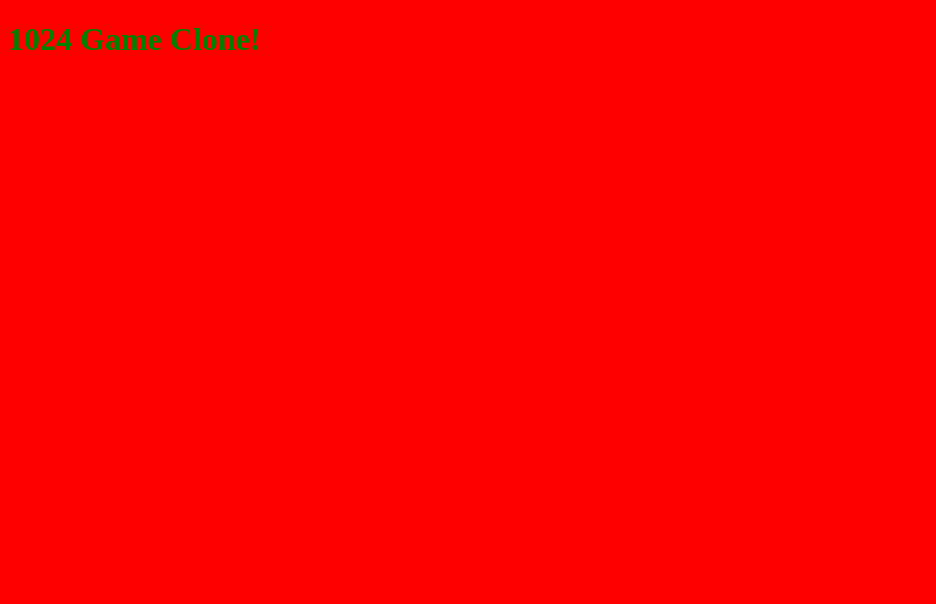
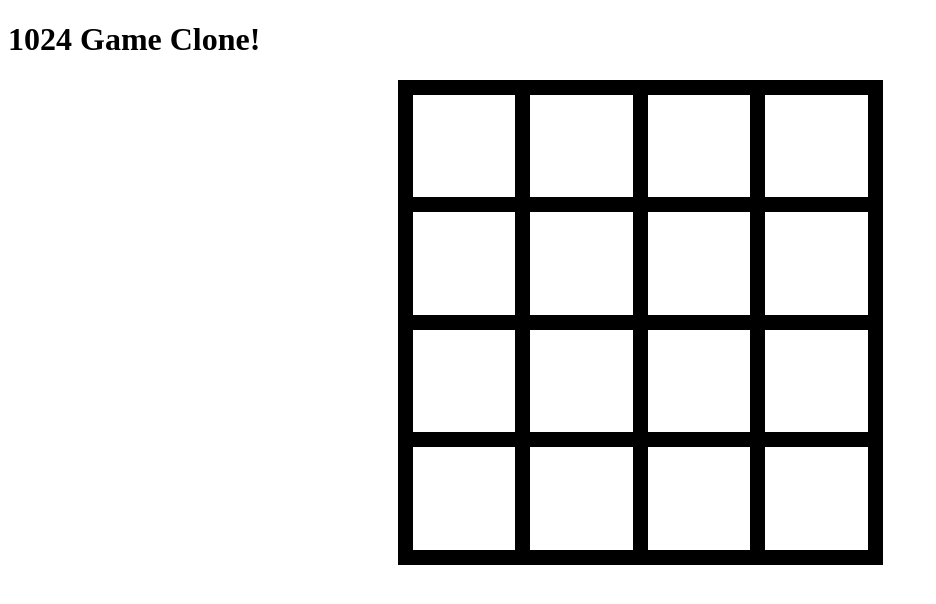
Before and after one commit to Kdehner/1024-Game-Clone, a website built with webpack: page src/index.html in a window 1280 px wide. Shown: the whole page, without its empty margins (0-936 px from the left). Built offline with nearby package versions, Linux system fonts and the light colour scheme.

Commit message:
setup basic styeling for game

```diff
--- a/src/index.html
+++ b/src/index.html
@@ -8,5 +8,24 @@
 </head>
 <body>
   <h1>1024 Game Clone!</h1>
+
+  <div class="game">
+    <div class="tile"></div>
+    <div class="tile"></div>
+    <div class="tile"></div>
+    <div class="tile"></div>
+    <div class="tile"></div>
+    <div class="tile"></div>
+    <div class="tile"></div>
+    <div class="tile"></div>
+    <div class="tile"></div>
+    <div class="tile"></div>
+    <div class="tile"></div>
+    <div class="tile"></div>
+    <div class="tile"></div>
+    <div class="tile"></div>
+    <div class="tile"></div>
+    <div class="tile"></div>
+  </div>
 </body>
 </html>
--- a/src/styles/styles.scss
+++ b/src/styles/styles.scss
@@ -1,7 +1,19 @@
-body {
-    background-color: red;
+.game {
+  width: 470px;
+  height: 470px;
+  background-color: black;
+  padding: 7.5px;
+  margin-left: auto;
+  margin-right: auto;
 
-    h1 {
-        color: green;
-    }
+  display: flex;
+  flex-wrap: wrap;
+  justify-content: center;
+
+  .tile {
+    background-color: white;
+    min-width: 102.5px;
+    min-height: 102.5px;
+    margin: 7.5px;
+  }
 }
```
